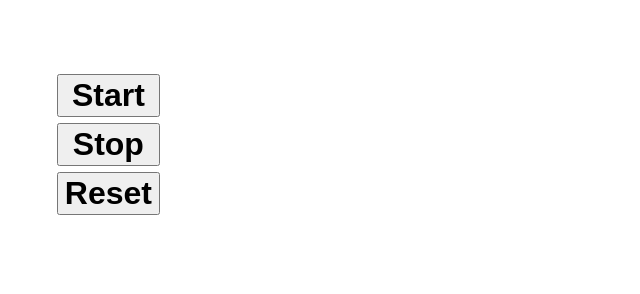
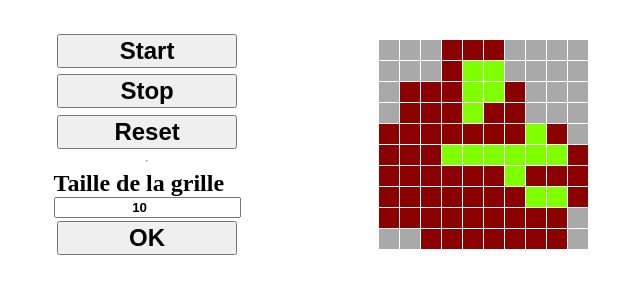
Before and after one commit to PolytechLyon/2020-isi3-mvc-yohanmlbr, a website built with Parcel: page index.html in a window 1280 px wide. Both pictures are taken after a click on the button "Start". Shown: the whole page, without its empty margins (252-892 px from the left). Built offline with nearby package versions, Linux system fonts and the light colour scheme.

Commit message:
tp completed

```diff
--- a/index.html
+++ b/index.html
@@ -11,6 +11,10 @@
         <button type="button" id="start">Start</button>
         <button type="button" id="stop">Stop</button>
         <button type="reset" id="reset">Reset</button>
+        <hr />
+        <label>Taille de la grille</label>
+        <input type="number" id="size" value="10" />
+        <button type="button" id="sizeOK">OK</button>
       </nav>
     </main>
 
--- a/src/game.js
+++ b/src/game.js
@@ -4,9 +4,8 @@ import { Model } from "./gameOfLife/model";
 import { controller } from "./gameOfLife/controller.js";
 
 initView();
+const model = new Model(drawGame);
+model.init();
+drawGame(model);
 
-const model = new Model();
-
-drawGame(model);
-model.init();
 controller(model);
--- a/src/gameOfLife/constants.js
+++ b/src/gameOfLife/constants.js
@@ -1,6 +1,6 @@
 export const GAME_SIZE = 10;
 export const CELL_SIZE = 20;
-export const RENDER_INTERVAL = 500;
+export const RENDER_INTERVAL = 100;
 
 export const CELL_STATES = {
   NONE: "darkgrey",
--- a/src/gameOfLife/controller.js
+++ b/src/gameOfLife/controller.js
@@ -1,3 +1,13 @@
 export const controller = model => {
-  model.run();
+  document.getElementById("start").addEventListener("click", () => {
+    model.run();
+  });
+
+  document.getElementById("stop").addEventListener("click", () => {
+    model.stop();
+  });
+
+  document.getElementById("reset").addEventListener("click", () => {
+    model.reset();
+  });
 };
--- a/src/gameOfLife/model.js
+++ b/src/gameOfLife/model.js
@@ -4,9 +4,11 @@ import {
   DEFAULT_ALIVE_PAIRS,
   RENDER_INTERVAL
 } from "./constants";
+//import { drawGame } from "./view";
 
 export class Model {
-  constructor() {
+  constructor(callback) {
+    this.callback = callback;
     this.width = GAME_SIZE;
     this.height = GAME_SIZE;
     this.raf = null;
@@ -26,14 +28,31 @@ export class Model {
     this.raf = requestAnimationFrame(() => {
       const currentTime = new Date().getTime();
       if (currentTime - date > RENDER_INTERVAL) {
-
+        var tmpState = Array.from(new Array(this.height), () =>
+          Array.from(new Array(this.width), () => CELL_STATES.NONE)
+        );
         for (let i = 0; i < this.width; i++) {
           for (let j = 0; j < this.width; j++) {
-            const nbAlive = this.aliveNeighbours(i, j);
-            // TODO implement Game of life logic
+            tmpState[i][j] = this.state[i][j];
           }
         }
-
+        for (let i = 0; i < this.width; i++) {
+          for (let j = 0; j < this.width; j++) {
+            const nbAliveN = this.aliveNeighbours(i, j);
+            const isAlive = this.isCellAlive(i, j);
+            if (
+              (isAlive && (nbAliveN === 2 || nbAliveN === 3)) ||
+              (!isAlive && nbAliveN === 3)
+            ) {
+              tmpState[j][i] = CELL_STATES.ALIVE;
+            } else if (this.state[j][i] === CELL_STATES.NONE) {
+              tmpState[j][i] = CELL_STATES.NONE;
+            } else {
+              tmpState[j][i] = CELL_STATES.DEAD;
+            }
+          }
+        }
+        this.state = tmpState;
         this.updated();
         this.run(currentTime);
       } else {
@@ -48,7 +67,8 @@ export class Model {
   }
 
   reset() {
-    // TODO
+    this.stop();
+    this.init();
   }
 
   isCellAlive(x, y) {
@@ -62,11 +82,27 @@ export class Model {
   }
   aliveNeighbours(x, y) {
     let number = 0;
-    // TODO
+    for (var i = -1; i < 2; i++) {
+      for (var j = -1; j < 2; j++) {
+        if (i === 0 && j === 0) {
+          continue;
+        }
+        if (this.isCellAlive(x + i, y + j)) {
+          number++;
+        }
+      }
+    }
     return number;
   }
 
   updated() {
-    // TODO update the view
+    this.callback(this);
+  }
+
+  setSize(n) {
+    this.width = n;
+    this.height = n;
+    this.stop();
+    this.init();
   }
 }
--- a/src/style.css
+++ b/src/style.css
@@ -23,7 +23,13 @@ nav button {
   margin: 0.2rem;
 }
 
-button {
-  font-size: 2rem;
+button,
+label {
+  font-size: 1.5rem;
   font-weight: bold;
 }
+
+input {
+  font-weight: bold;
+  text-align: center;
+}
```
Also changed, not shown: README.md, src/img/diagramme_callback.PNG (added), src/img/diagramme_mvc.PNG (added).
